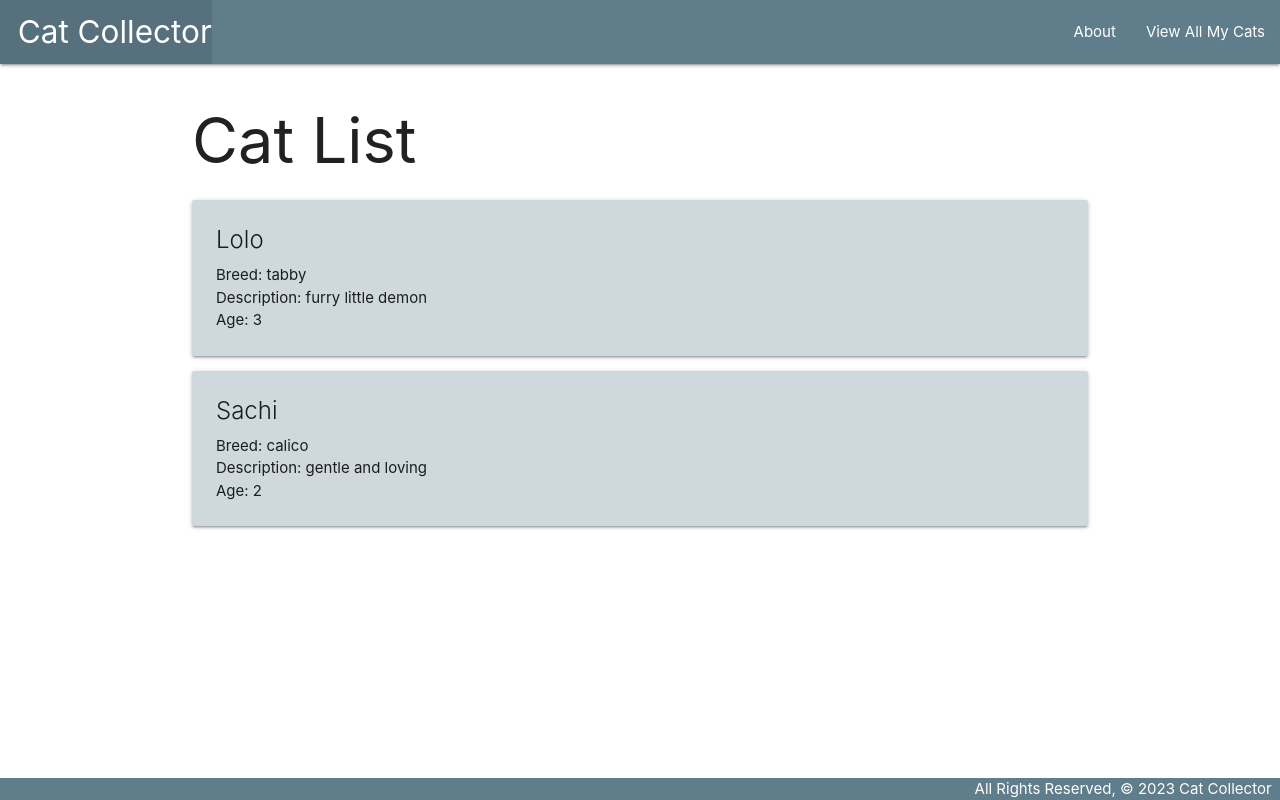
After one commit to cartergeile/catcollector, a Django app: page /cats/ in a window 1280 px wide. The commit adds this page. Run offline with Django 4.2, Linux system fonts and the light colour scheme.

Commit message:
adds index and dummy data for cats

```diff
--- a/main_app/templates/base.html
+++ b/main_app/templates/base.html
@@ -12,13 +12,14 @@
 </head>
 <body>
   <header class="navbar-fixed">
-    <nav>
+    <nav class="blue-grey">
       <div class="nav-wrapper">
         <ul>
           <li><a href="/" class="left brand-logo">&nbsp;&nbsp;Cat Collector</a></li>
         </ul>
         <ul class="right">
           <li><a href="/about">About</a></li>
+          <li><a href="/cats">View All My Cats</a></li>
         </ul>
       </div>
     </nav>
@@ -27,7 +28,7 @@
     {% block content %}
     {% endblock %}
   </main>
-  <footer class="page-footer">
+  <footer class="page-footer blue-grey">
     <div class="right">All Rights Reserved, &copy; 2023 Cat Collector &nbsp;</div>
   </footer>
 </body>
--- /dev/null
+++ b/main_app/templates/cats/index.html
@@ -0,0 +1,21 @@
+{% extends 'base.html' %}
+{% block content %}
+
+<h1>Cat List</h1>
+
+{% for cat in cats %}
+  <div class="card blue-grey lighten-4">
+    <div class="card-content">
+      <span class="card-title">{{ cat.name }}</span>
+      <p>Breed: {{ cat.breed }}</p>
+      <p>Description: {{ cat.description }}</p>
+      {% if cat.age > 0 %}
+        <p>Age: {{ cat.age }}</p>
+      {% else %}
+        <p>Age: Kitten</p>
+      {% endif %}
+    </div>
+  </div>
+{% endfor %}
+
+{% endblock %}
--- a/main_app/urls.py
+++ b/main_app/urls.py
@@ -8,4 +8,6 @@ urlpatterns = [
     # naming routes is optional, but best practices
     path('', views.home, name='home'),
     path('about/', views.about, name='about'),
+    # route for cats index
+    path('cats/', views.cats_index, name='index'),
 ]
--- a/main_app/views.py
+++ b/main_app/views.py
@@ -1,4 +1,13 @@
 from django.shortcuts import render
+
+# temporary cats for building templates
+# views.py
+
+# Add this cats list below the imports
+cats = [
+  {'name': 'Lolo', 'breed': 'tabby', 'description': 'furry little demon', 'age': 3},
+  {'name': 'Sachi', 'breed': 'calico', 'description': 'gentle and loving', 'age': 2},
+]
 
 # Create your views here.
 
@@ -9,3 +18,10 @@ def home(request):
 # about route
 def about(request):
   return render(request, 'about.html')
+
+# cats index view
+def cats_index(request):
+  # We pass data to a template very much like we did in Express!
+  return render(request, 'cats/index.html', {
+    'cats': cats
+  })
```
Also changed, not shown: README.md.
